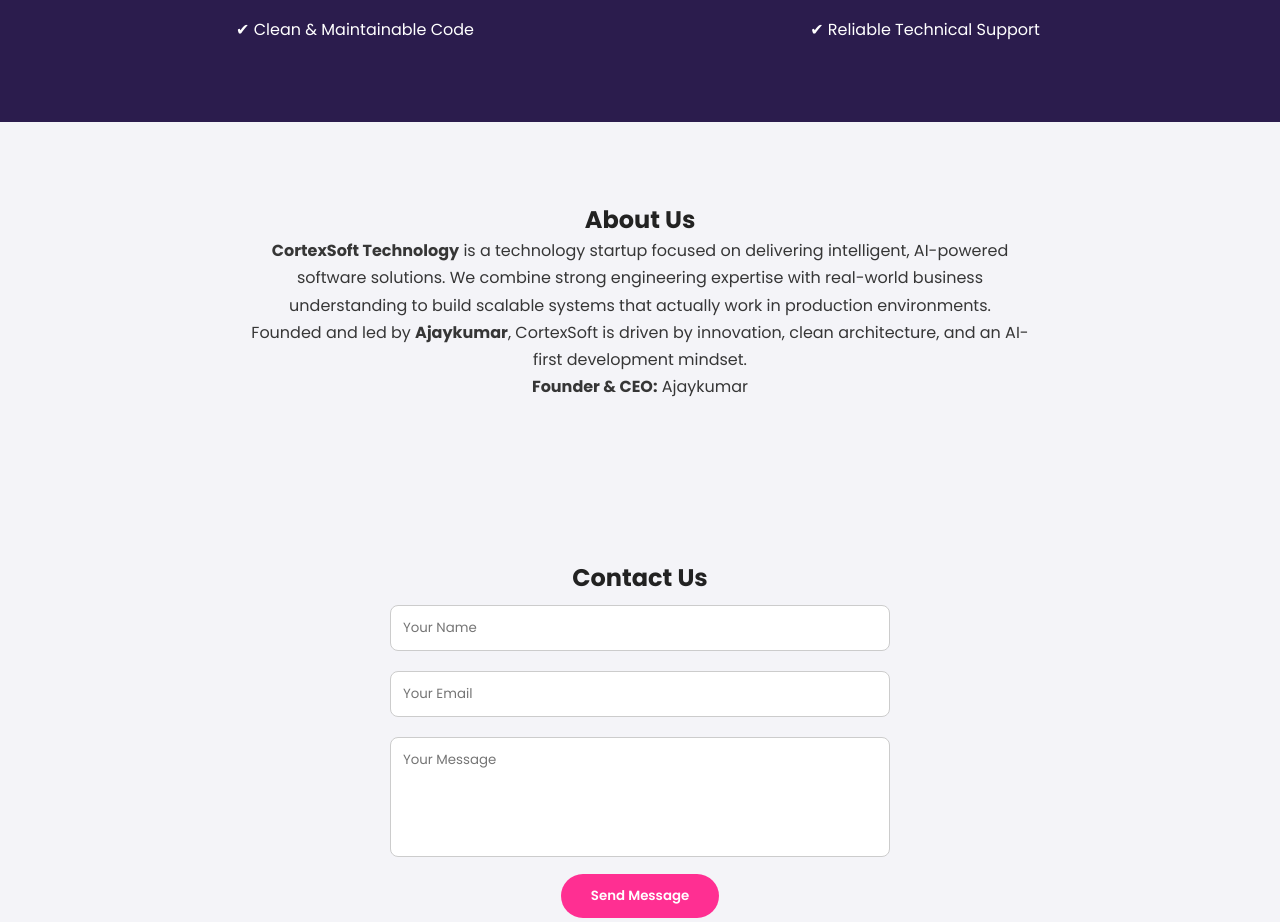
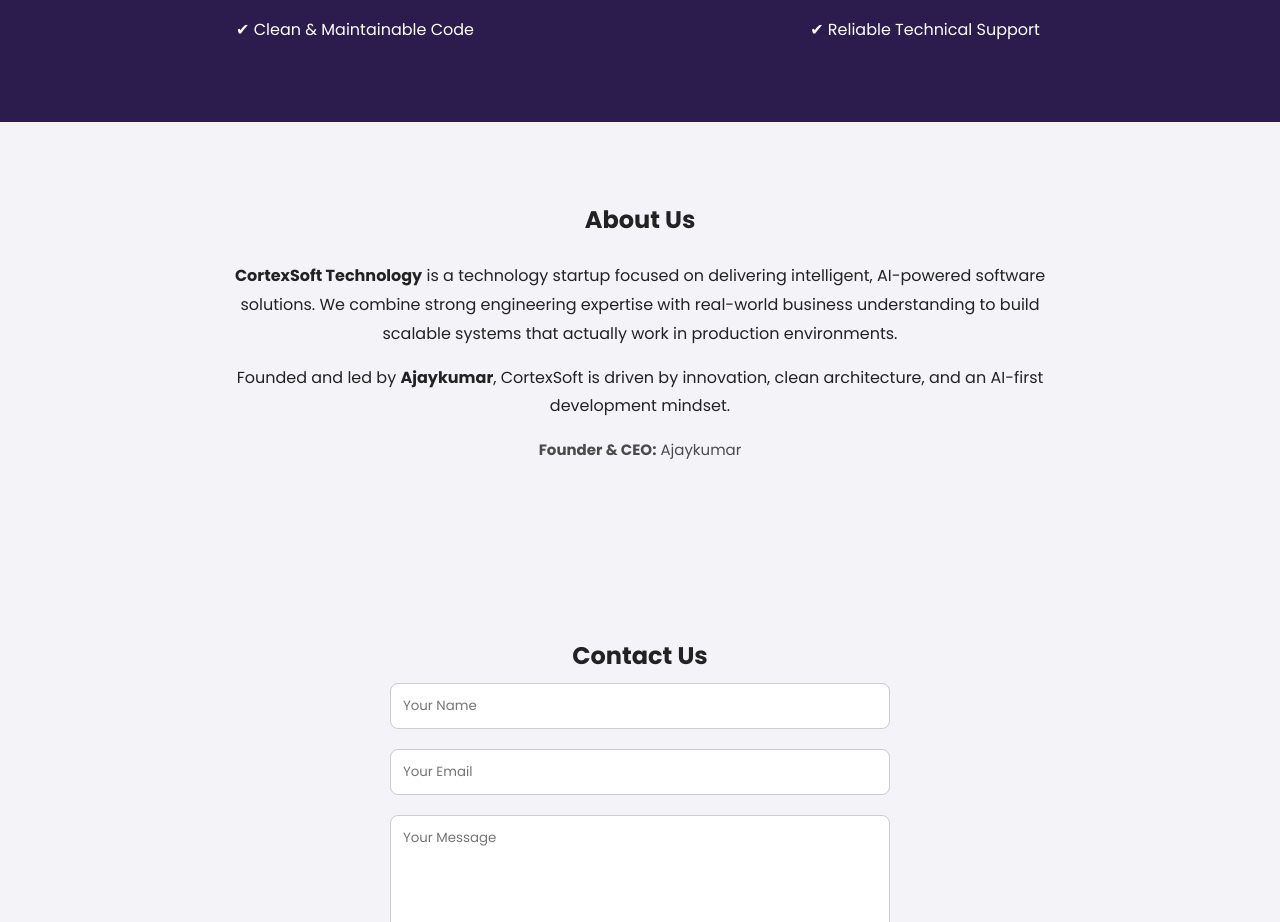
Before and after one commit to cortexsofttech/cortexsofttech.github.io, a plain HTML site: page index.html in a window 1280 px wide. Shown: the part 1507-2429 px from the top of the page. Drawn offline with Linux system fonts and the light colour scheme.

Commit message:
Update style.css

```diff
--- a/css/style.css
+++ b/css/style.css
@@ -195,12 +195,27 @@ section {
 /* ===============================
    ABOUT
 ================================ */
+.about {
+    padding: 80px 20px;
+    max-width: 900px;
+    margin: auto;
+    text-align: center;
+}
+
+.about h2 {
+    margin-bottom: 25px;
+}
+
 .about p {
-    max-width: 800px;
-    margin: auto;
-    line-height: 1.7;
-    opacity: 0.9;
+    line-height: 1.8;
+    margin-bottom: 15px;
 }
+
+.about .muted {
+    opacity: 0.8;
+    font-size: 15px;
+}
+
 
 /* ===============================
    CONTACT
```
